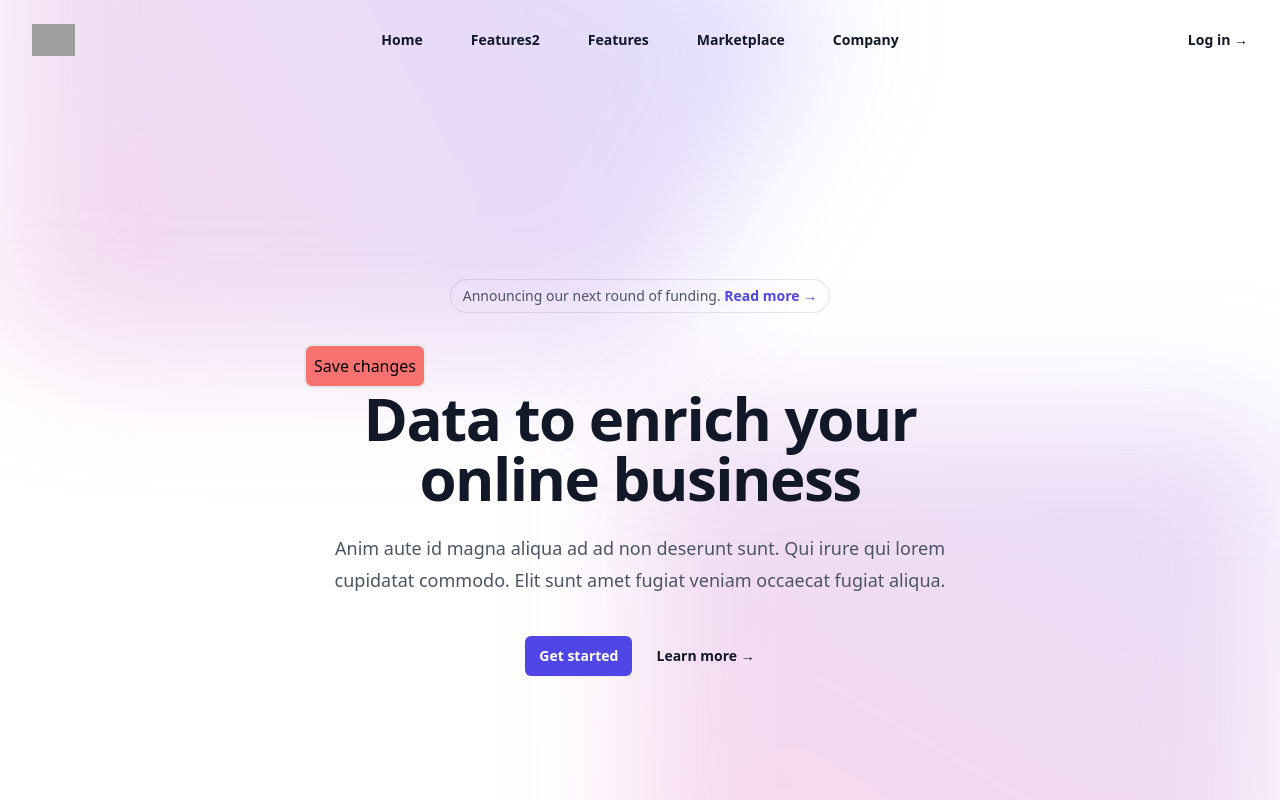
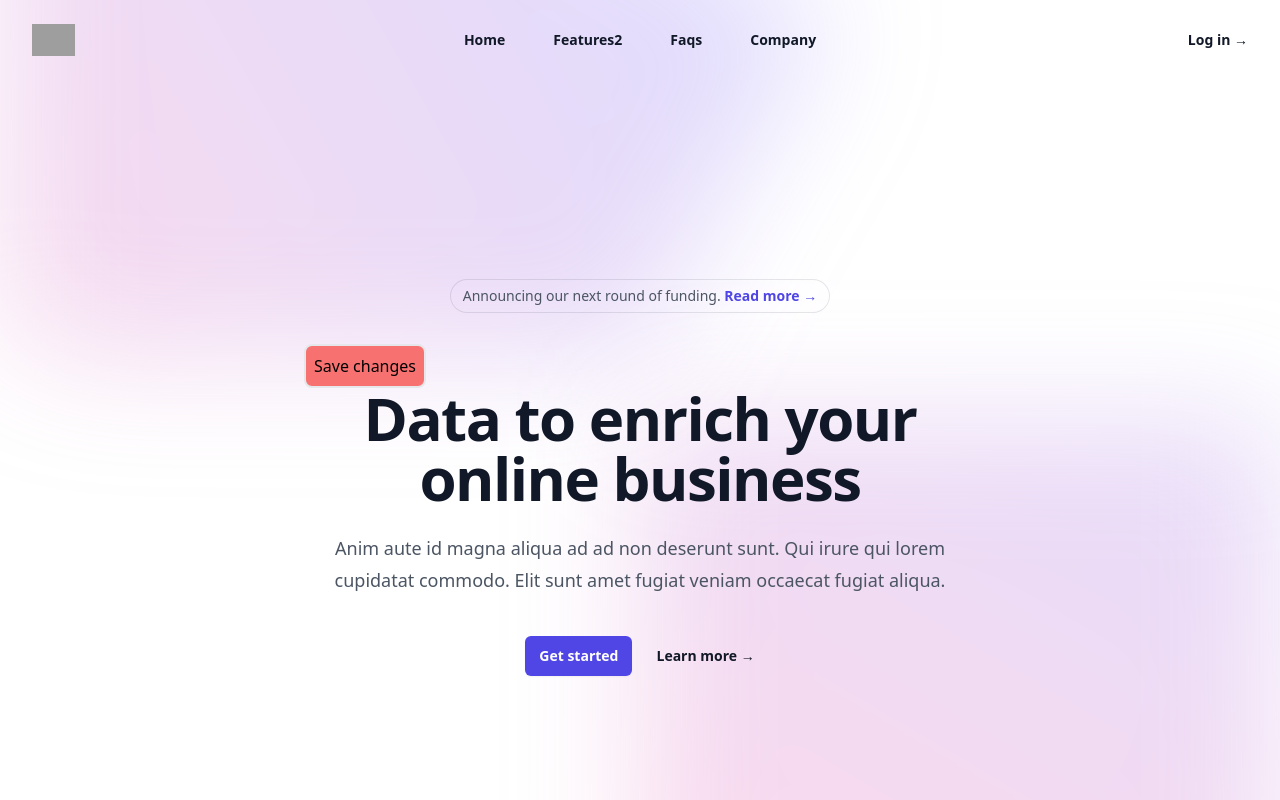
Before and after one commit to abrar0123/reactfoodappwebsite, a React (Create React App) app: page / in a window 1280 px wide. Shown: the top 800 px of the page. Built offline with nearby package versions, Linux system fonts and the light colour scheme; grey boxes are pictures that could not be loaded.

Commit message:
added responsive image

```diff
--- a/src/App.js
+++ b/src/App.js
@@ -3,13 +3,17 @@ import React, { useState, useEffect } from "react";
 import { Home, Features, NoPage } from "./pages";
 import Feature2 from "./pages/Features/Feature2";
 import { Routes, Route } from "react-router-dom";
+import Faqs from "./pages/Faqs/Faqs";
 
 function App() {
   return (
     <Routes>
       <Route path="/" Component={Features} />
       <Route path="/Home" Component={Home} />
+
       <Route path="/Features2" Component={Feature2} />
+      <Route path="/Faqs" Component={Faqs} />
+
       <Route path="*" Component={NoPage} />
     </Routes>
   );
--- /dev/null
+++ b/src/pages/Faqs/Faqs.js
@@ -0,0 +1,14 @@
+import React from "react";
+
+export default function Faqs() {
+  return (
+    <div>
+      <img
+        class="w-96 md:w-1/2 lg:w-screen"
+        // class="w-64 md:w-72 lg:w-1/2"
+
+        src="https://e1.pxfuel.com/desktop-wallpaper/27/607/desktop-wallpaper-zara-noor-abbas-recites-wohi-khuda-hai-zara-noor-abbas.jpg"
+      />
+    </div>
+  );
+}
--- a/src/pages/Features/Features.js
+++ b/src/pages/Features/Features.js
@@ -20,6 +20,7 @@ export default function Features() {
               />
             </a>
           </div>
+
           <div class="flex lg:hidden">
             <button
               type="button"
@@ -55,13 +56,13 @@ export default function Features() {
             >
               Features2
             </Link>
+            <Link
+              to={"Faqs"}
+              class="text-sm font-semibold leading-6 text-gray-900"
+            >
+              Faqs
+            </Link>
 
-            <a href="#" class="text-sm font-semibold leading-6 text-gray-900">
-              Features
-            </a>
-            <a href="#" class="text-sm font-semibold leading-6 text-gray-900">
-              Marketplace
-            </a>
             <a href="#" class="text-sm font-semibold leading-6 text-gray-900">
               Company
             </a>
```
